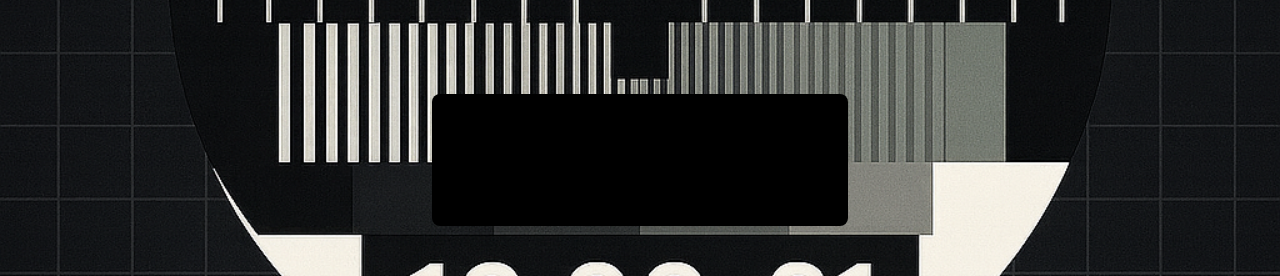
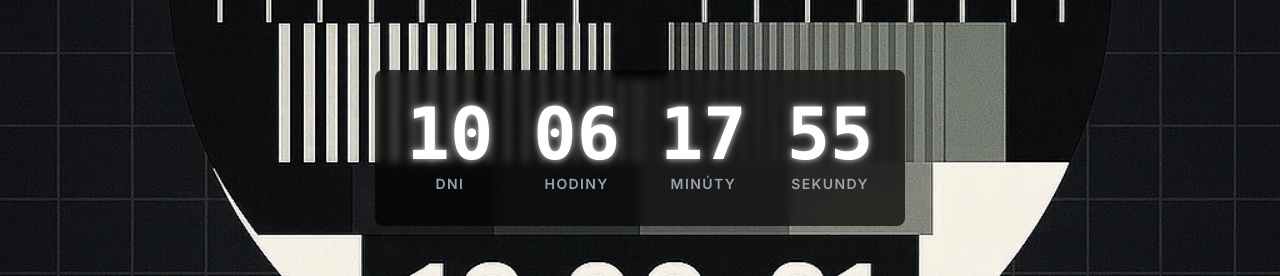
Before and after one commit to ENZO7700/BORN4PORN, a Next.js app: page / in a window 1280 px wide. Shown: the part 314-590 px from the top of the page. Built offline with nearby package versions, Linux system fonts and the light colour scheme; no server answers.

Commit message:
cierny obdlznik musis umiestnit za pocitadlo ! ay ho bolo vidiet

```diff
--- a/src/app/_components/countdown-timer.tsx
+++ b/src/app/_components/countdown-timer.tsx
@@ -5,12 +5,65 @@ import { useLanguage } from '@/context/language-context';
 import { cn } from '@/lib/utils';
 import { useEffect, useState } from 'react';
 
+interface TimeLeft {
+  days: number;
+  hours: number;
+  minutes: number;
+  seconds: number;
+}
+
 interface CountdownTimerProps {
   targetDate: string;
   onFinished: () => void;
 }
 
+const calculateTimeLeft = (targetDate: string): TimeLeft | null => {
+  const difference = +new Date(targetDate) - +new Date();
+  if (difference > 0) {
+    return {
+      days: Math.floor(difference / (1000 * 60 * 60 * 24)),
+      hours: Math.floor((difference / (1000 * 60 * 60)) % 24),
+      minutes: Math.floor((difference / 1000 / 60) % 60),
+      seconds: Math.floor((difference / 1000) % 60),
+    };
+  }
+  return null;
+};
+
+const TimerBox = ({ value, label }: { value: number; label: string }) => (
+  <div className="flex flex-col items-center">
+    <div
+      className="text-5xl md:text-7xl font-mono font-extrabold text-white"
+      style={{
+        textShadow:
+          '0 0 5px rgba(255, 255, 255, 0.5), 0 0 10px rgba(255, 255, 255, 0.5)',
+      }}
+    >
+      {String(value).padStart(2, '0')}
+    </div>
+    <div className="mt-1 text-sm font-semibold uppercase tracking-widest text-gray-400">
+      {label}
+    </div>
+  </div>
+);
+
 export function CountdownTimer({ targetDate, onFinished }: CountdownTimerProps) {
+  const { t } = useLanguage();
+  const [timeLeft, setTimeLeft] = useState<TimeLeft | null>(null);
+  const [isClient, setIsClient] = useState(false);
+
+  useEffect(() => {
+    setIsClient(true);
+    // Initial calculation
+    setTimeLeft(calculateTimeLeft(targetDate));
+
+    const timer = setInterval(() => {
+      const newTimeLeft = calculateTimeLeft(targetDate);
+      setTimeLeft(newTimeLeft);
+    }, 1000);
+
+    return () => clearInterval(timer);
+  }, [targetDate, onFinished]);
 
     return (
         <div
@@ -18,10 +71,14 @@ export function CountdownTimer({ targetDate, onFinished }: CountdownTimerProps)
             style={{ background: `url('/zavertv.png') center center / cover no-repeat` }}
         >
             <div className="absolute left-0 right-0 flex justify-center" style={{ bottom: '260px' }}>
-                <div className="bg-black rounded-lg pb-8 pt-7 px-8 inline-flex items-center justify-center gap-x-2">
-                    {/* Censorship black bar over the numbers */}
-                    <div className="h-[4.5rem] w-[22rem] bg-black"></div>
-                </div>
+                 {isClient && timeLeft && (
+                    <div className="bg-black/70 backdrop-blur-sm rounded-lg pb-8 pt-7 px-8 inline-flex items-start justify-center gap-x-6 md:gap-x-10">
+                        <TimerBox value={timeLeft.days} label={t('countdown_days')} />
+                        <TimerBox value={timeLeft.hours} label={t('countdown_hours')} />
+                        <TimerBox value={timeLeft.minutes} label={t('countdown_minutes')} />
+                        <TimerBox value={timeLeft.seconds} label={t('countdown_seconds')} />
+                    </div>
+                )}
             </div>
         </div>
     );
```
